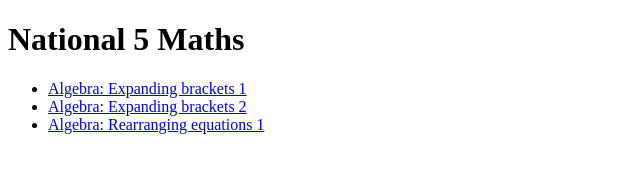
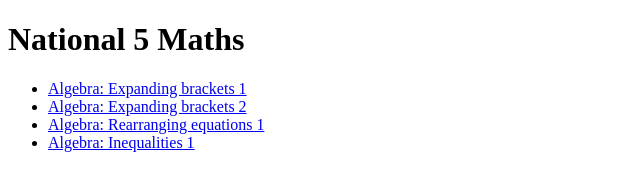
Before and after one commit to AndrewUnick/andrewunick.github.io, a plain HTML site: page m5/index.html in a window 1280 px wide. Shown: the whole page, without its empty margins (0-640 px from the left). Drawn offline with Linux system fonts and the light colour scheme.

Commit message:
Update index.html

```diff
--- a/m5/index.html
+++ b/m5/index.html
@@ -11,6 +11,7 @@
         <li><a href="algebra-expanding-brackets-1.pdf">Algebra: Expanding brackets 1</a></li>
         <li><a href="algebra-expanding-brackets-2.pdf">Algebra: Expanding brackets 2</a></li>
         <li><a href="algebra-rearranging-equations-1.pdf">Algebra: Rearranging equations 1</a></li>
+        <li><a href="algebra-inequalities-1.pdf">Algebra: Inequalities 1</a></li>
     </ul>
 </body>
 </html>
```
